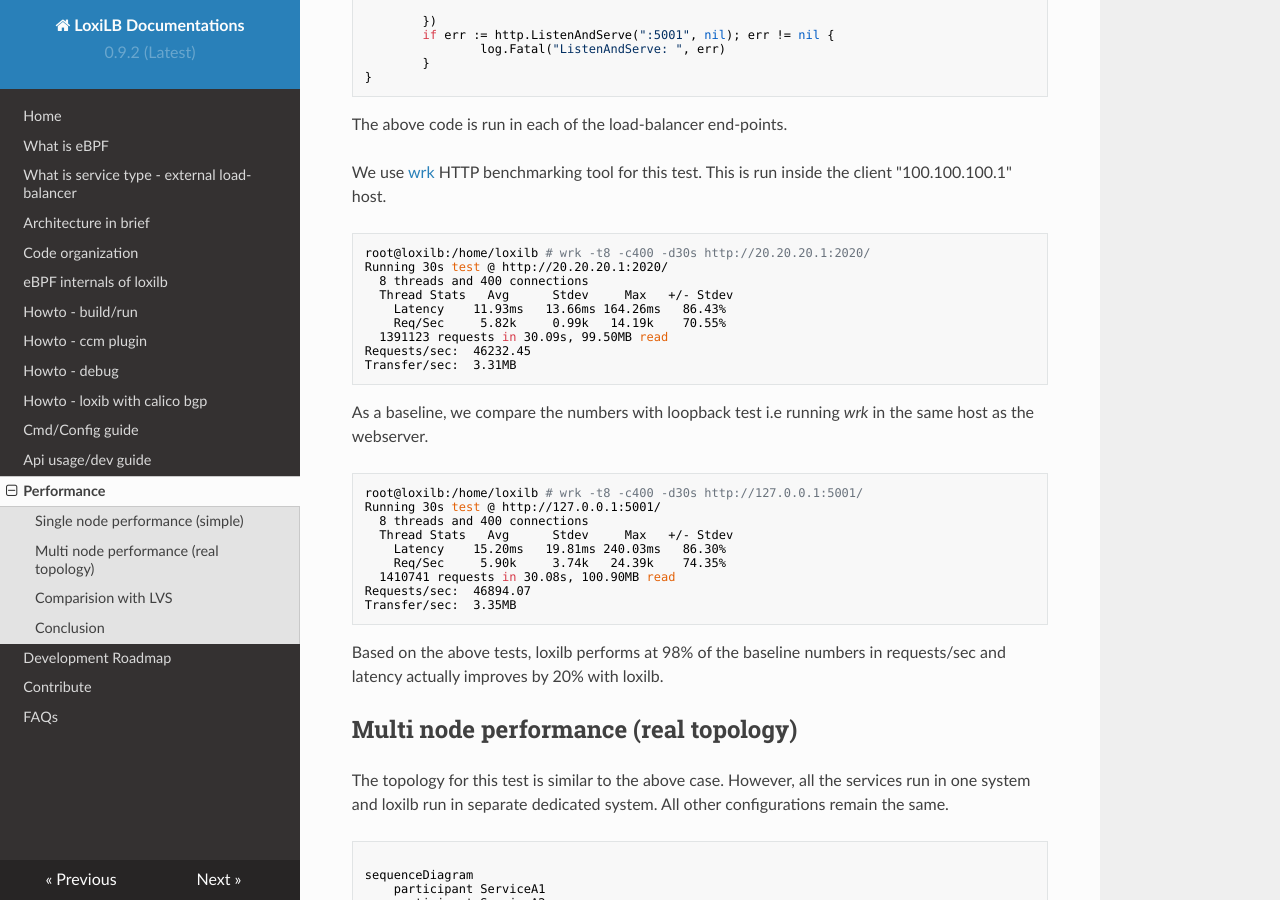
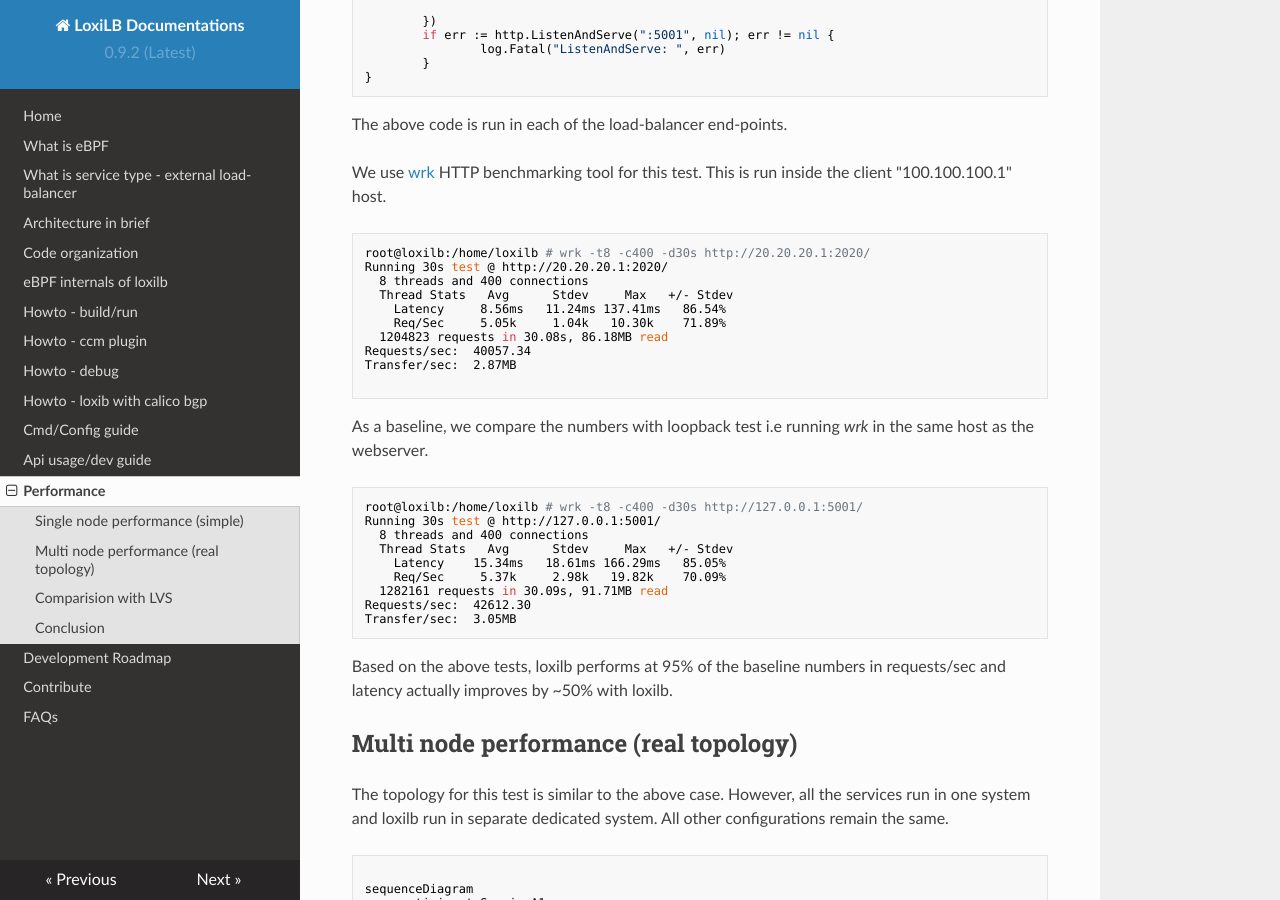
Before and after one commit to loxilb-io/loxilbdocs, an MkDocs documentation site: the page built from docs/perf.md, in a window 1280 px wide and 900 px high, scrolled down 763 px. Built offline with MkDocs 1.6.1, drawn with Linux system fonts in a browser that asks for light colours; nearby versions of some CDN libraries.

Commit message:
Update perf.md

````diff
--- a/docs/perf.md
+++ b/docs/perf.md
@@ -47,11 +47,12 @@
 Running 30s test @ http://20.20.20.1:2020/
   8 threads and 400 connections
   Thread Stats   Avg      Stdev     Max   +/- Stdev
-    Latency    11.93ms   13.66ms 164.26ms   86.43%
-    Req/Sec     5.82k     0.99k   14.19k    70.55%
-  1391123 requests in 30.09s, 99.50MB read
-Requests/sec:  46232.45
-Transfer/sec:  3.31MB
+    Latency     8.56ms   11.24ms 137.41ms   86.54%
+    Req/Sec     5.05k     1.04k   10.30k    71.89%
+  1204823 requests in 30.08s, 86.18MB read
+Requests/sec:  40057.34
+Transfer/sec:  2.87MB
+
 ```
 
 As a baseline, we compare the numbers with loopback test i.e running *wrk* in the same host as the webserver.
@@ -60,14 +61,14 @@
 Running 30s test @ http://127.0.0.1:5001/
   8 threads and 400 connections
   Thread Stats   Avg      Stdev     Max   +/- Stdev
-    Latency    15.20ms   19.81ms 240.03ms   86.30%
-    Req/Sec     5.90k     3.74k   24.39k    74.35%
-  1410741 requests in 30.08s, 100.90MB read
-Requests/sec:  46894.07
-Transfer/sec:  3.35MB
+    Latency    15.34ms   18.61ms 166.29ms   85.05%
+    Req/Sec     5.37k     2.98k   19.82k    70.09%
+  1282161 requests in 30.09s, 91.71MB read
+Requests/sec:  42612.30
+Transfer/sec:  3.05MB
 ```
 
-Based on the above tests, loxilb performs at 98% of the baseline numbers in requests/sec and latency actually improves by 20% with loxilb.
+Based on the above tests, loxilb performs at 95% of the baseline numbers in requests/sec and latency actually improves by ~50% with loxilb.
 
 ## Multi node performance (real topology)
 
````
